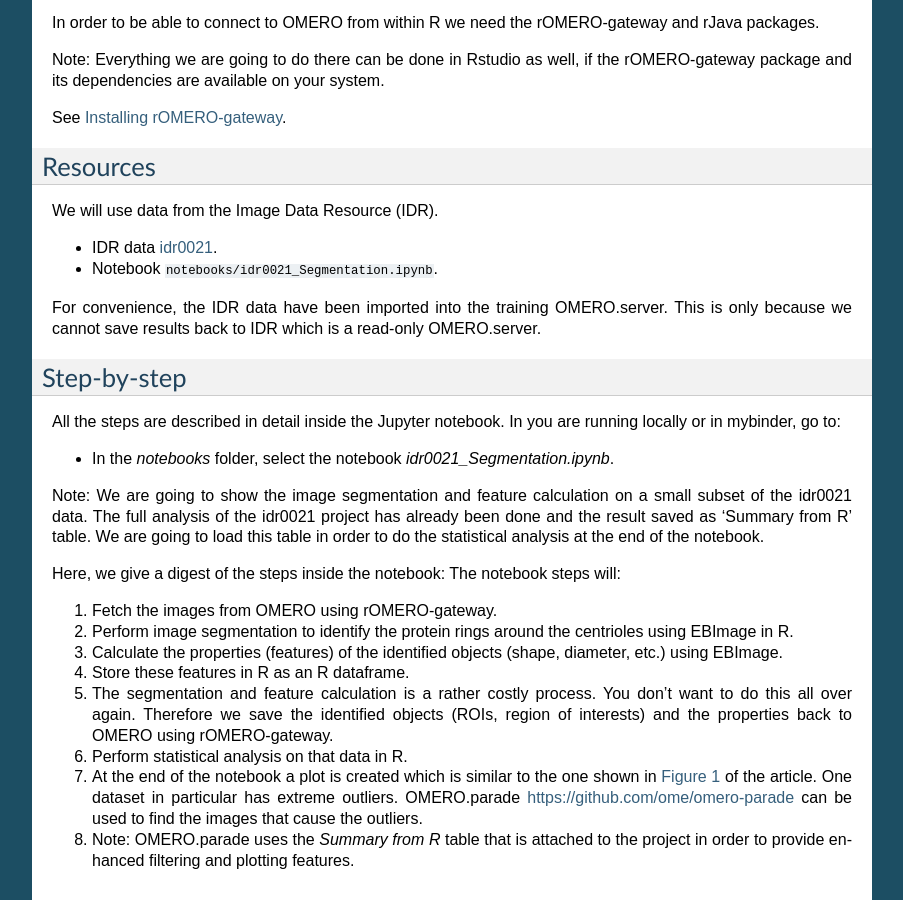
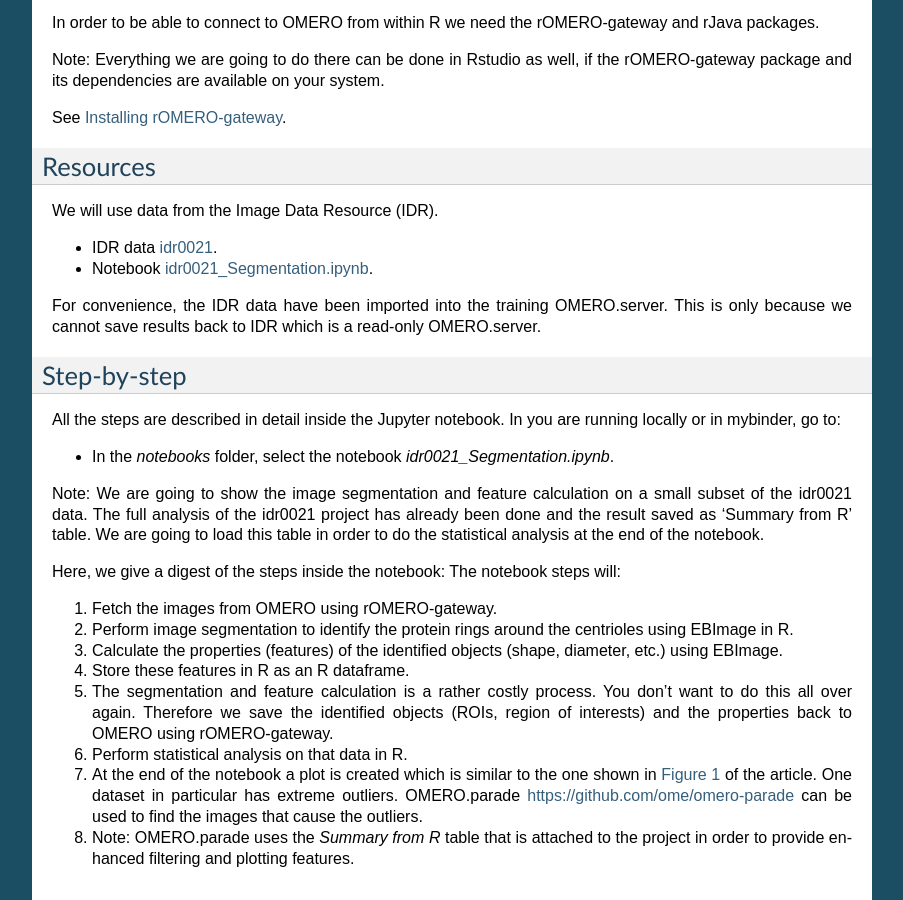
Before and after one commit to ome/omero-guide-r, a Sphinx documentation site: the page built from docs/r_walkthrough.rst, in a window 1280 px wide and 900 px high, scrolled down 756 px. Shown: the whole window, without its empty margins (198-1101 px from the left). Built offline with Sphinx 7.4.7, drawn with Linux system fonts in a browser that asks for light colours.

```diff
--- a/docs/r_walkthrough.rst
+++ b/docs/r_walkthrough.rst
@@ -64,9 +64,9 @@ Resources
 
 We will use data from the Image Data Resource (IDR).
 
--  IDR data `idr0021 <https://idr.openmicroscopy.org/webclient/?show=project-51>`_.
+-  IDR data `idr0021 <https://idr.openmicroscopy.org/webclient/?show=project-51>`__.
 
--  Notebook :file:`notebooks/idr0021_Segmentation.ipynb`.
+-  Notebook `idr0021_Segmentation.ipynb <https://mybinder.org/v2/gh/ome/omero-guide-r/master?filepath=notebooks/idr0021_Segmentation.ipynb>`_.
 
 For convenience, the IDR data have been imported into the training
 OMERO.server. This is only because we cannot save results back to IDR
```
